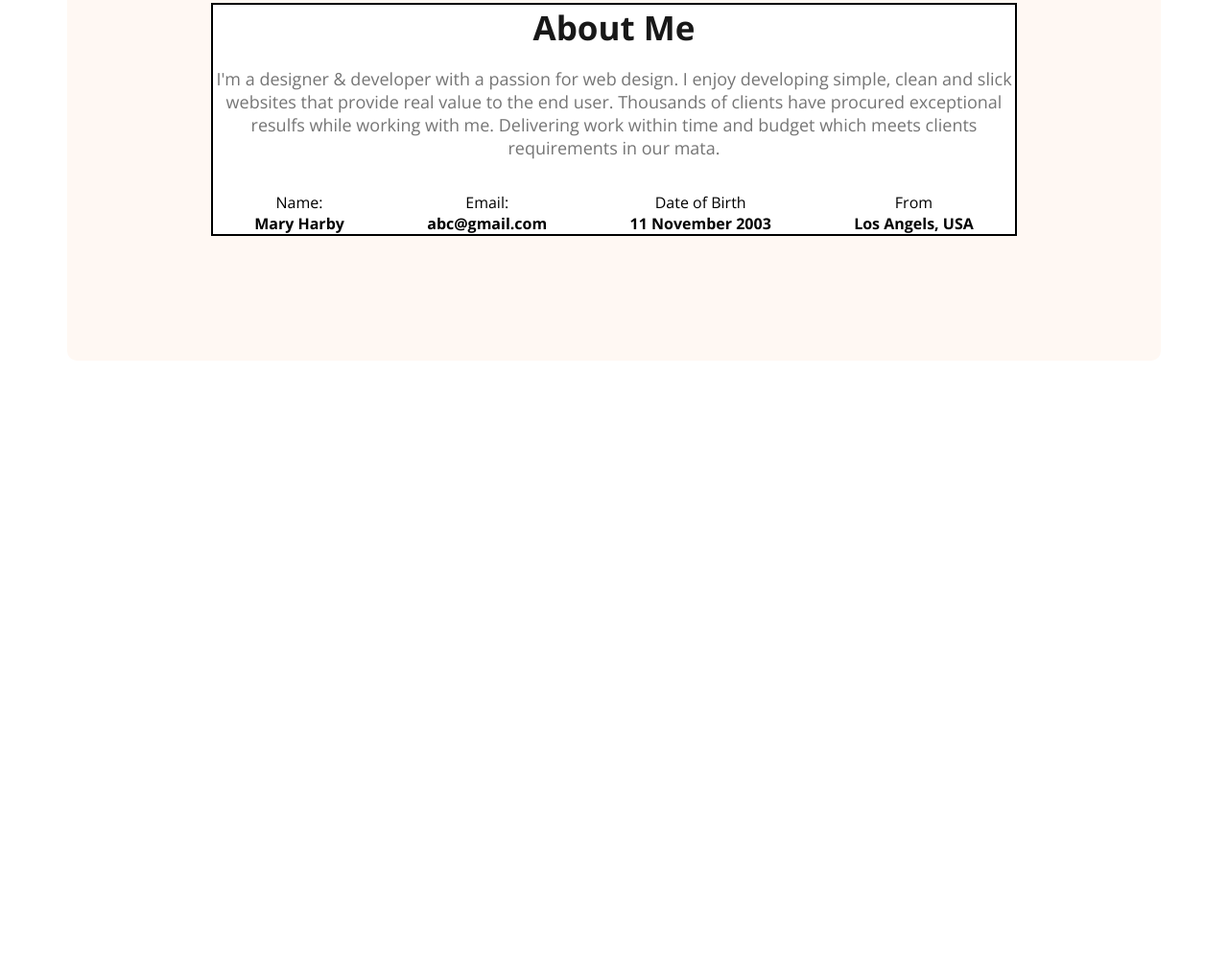
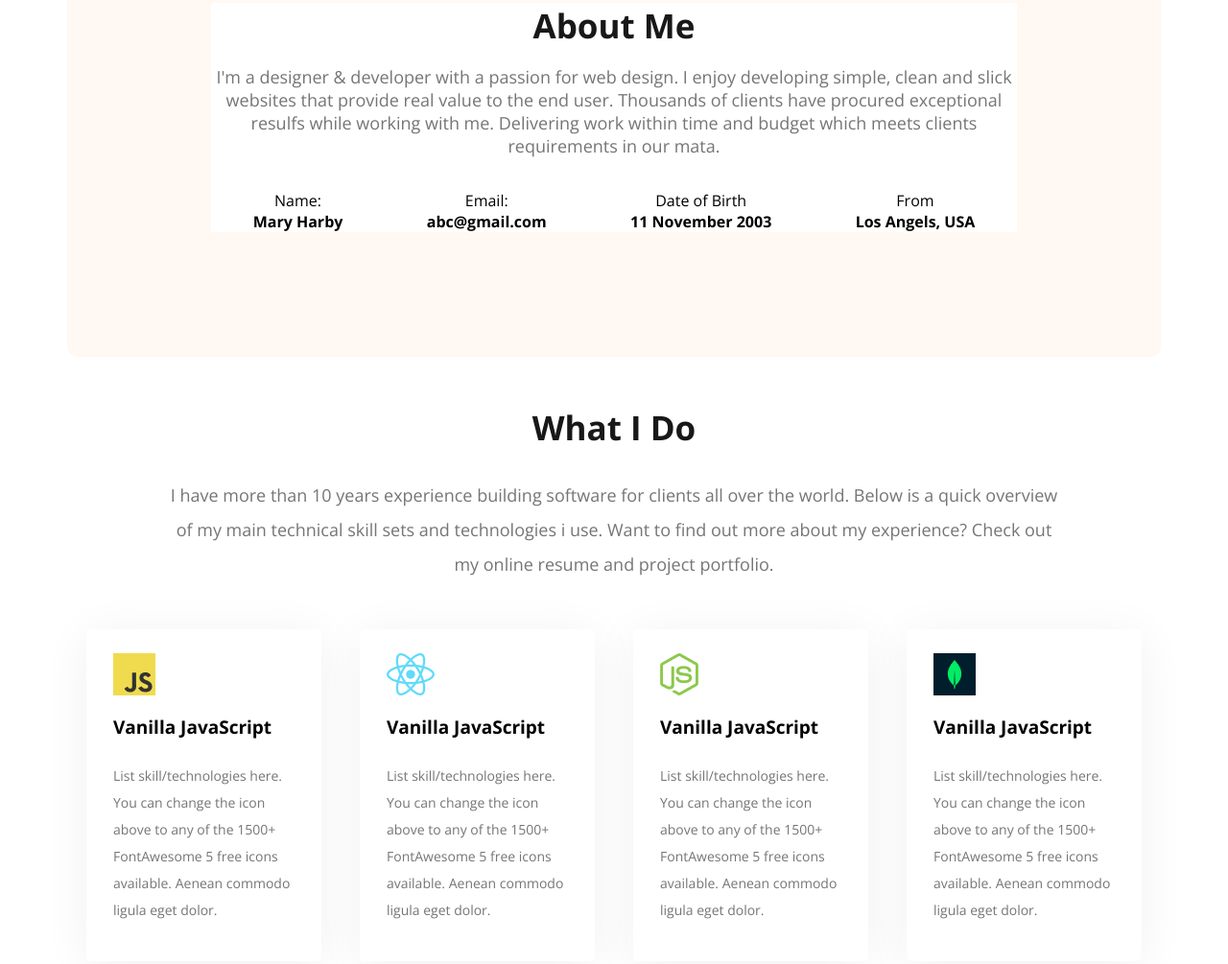
Before and after one commit to SakibHasan7439/web-dev-portfolio, a plain HTML site: page index.html in a window 1280 px wide. Shown: the part 1087-2092 px from the top of the page at 96% size. Before the commit the page ends 1471 px from the top, so only its background shows below. Drawn offline with nearby package versions, Linux system fonts and the light colour scheme.

Commit message:
new section added

```diff
--- a/index.html
+++ b/index.html
@@ -68,6 +68,57 @@
             </div>
            </div>
         </section>
+        <section class="skill-showcase">
+            <h2 class="section-title">What I do</h2>
+            <p class="section-description bottom-space">I have more than 10 years experience building software for
+                clients all over the world. Below is a quick overview of my
+                main technical skill sets and technologies i use. Want to find
+                out more about my experience? Check out my online resume
+                and project portfolio.
+            </p>
+            <div class="card-container">
+                <div class="card">
+                    <div class="card-image">
+                        <img src="images/icons/js.png" alt="vanilla js">
+                    </div>
+                    <div class="card-title">Vanilla JavaScript</div>
+                    <p class="card-description dark-1 ">List skill/technologies here.
+                        You can change the icon above to any of the 1500+ FontAwesome
+                        5 free icons available. Aenean commodo ligula eget dolor.
+                    </p>
+                </div>
+                <div class="card">
+                    <div class="card-image">
+                        <img src="images/icons/react.png" alt="react">
+                    </div>
+                    <div class="card-title">Vanilla JavaScript</div>
+                    <p class="card-description dark-1">List skill/technologies here.
+                        You can change the icon above to any of the 1500+ FontAwesome
+                        5 free icons available. Aenean commodo ligula eget dolor.
+                    </p>
+                </div>
+                <div class="card">
+                    <div class="card-image">
+                        <img src="images/icons/nodejs.png" alt="NodeJs">
+                    </div>
+                    <div class="card-title">Vanilla JavaScript</div>
+                    <p class="card-description dark-1">List skill/technologies here.
+                        You can change the icon above to any of the 1500+ FontAwesome
+                        5 free icons available. Aenean commodo ligula eget dolor.
+                    </p>
+                </div>
+                <div class="card">
+                    <div class="card-image">
+                        <img src="images/icons/mongo.png" alt="MongoDB">
+                    </div>
+                    <div class="card-title">Vanilla JavaScript</div>
+                    <p class="card-description dark-1">List skill/technologies here.
+                        You can change the icon above to any of the 1500+ FontAwesome
+                        5 free icons available. Aenean commodo ligula eget dolor.
+                    </p>
+                </div>
+            </div>
+        </section>
     </main>
     <footer>
 
--- a/style/style.css
+++ b/style/style.css
@@ -39,6 +39,10 @@ nav {
 
 .dark-2 {
     color: #474747;
+}
+
+.dark-1 {
+    color: #757575;
 }
 
 .btn-primary {
@@ -120,6 +124,7 @@ nav ul {
     padding: 130px 150px;
     text-align: center;
     margin-top: 130px;
+    margin-bottom: 50px;
 }
 
 .section-title {
@@ -160,6 +165,48 @@ main {
 }
 
 .inner-border {
-    border: 2px solid #000000;
     background-color: #fff;
 }
+
+.skill-showcase {
+    max-width: 1140px;
+    margin: 0 auto;
+    text-align: center;
+    margin-bottom: 100px;
+}
+
+.card-container {
+    display: flex;
+    justify-content: space-around;
+    text-align: left;
+    gap: 24;
+}
+
+.card {
+    max-width: 267px;
+    padding: 25px 28px;
+    margin: 0 20px;
+    box-shadow: 0 6px 50px 0 rgba(0,0,0,0.06);
+    border-radius: 5px;
+}
+
+.card-image {
+    padding-bottom: 15px;
+}
+
+.card-title {
+    font-size: 19px;
+    padding-bottom: 10px;
+    font-weight: bold;
+}
+
+.card-description {
+    font-size: 14px;
+    line-height: 2;
+}
+
+.bottom-space {
+    margin-bottom: 50px;
+    padding: 0 100px;
+    line-height: 2;
+}
```
